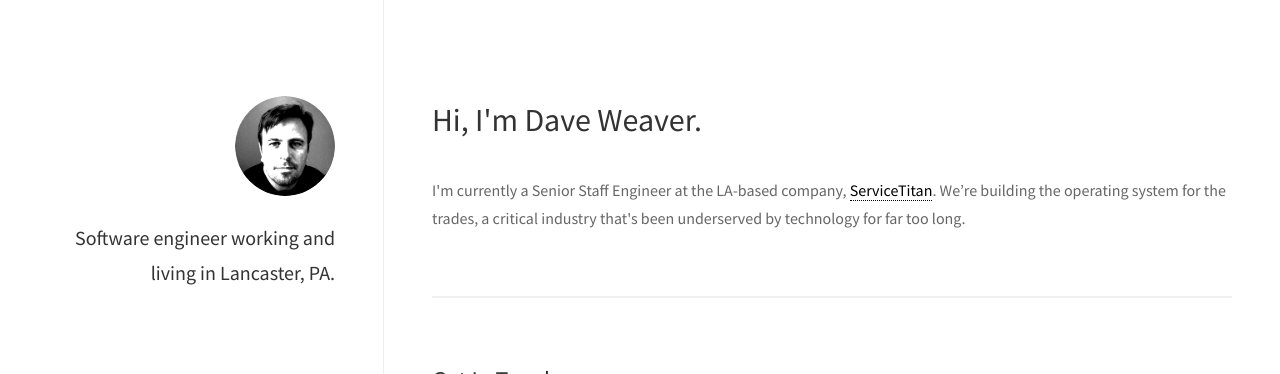
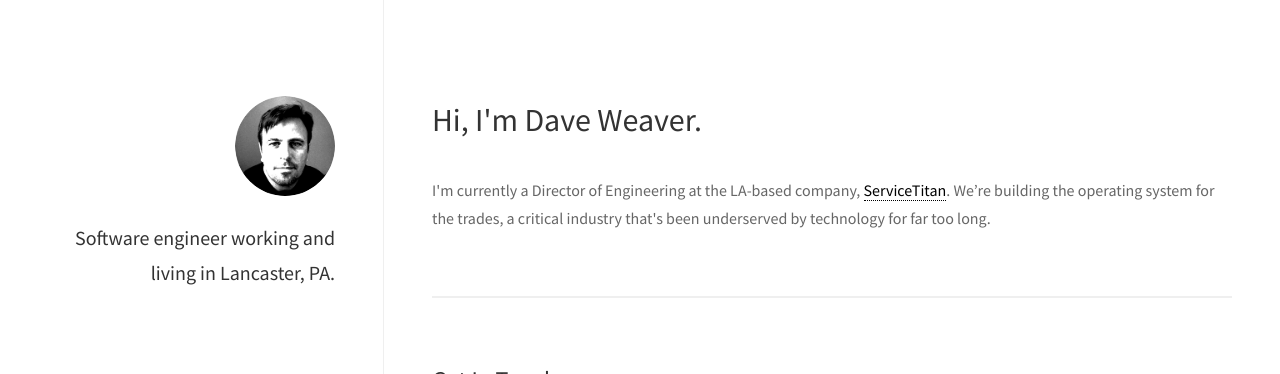
Before and after one commit to davideweaver/davideweaver.github.io, a Jekyll site: the page built from index.html, in a window 1280 px wide and 956 px high. Shown: the top 374 px of the window. Built offline with Jekyll 4.4.1, drawn with Linux system fonts in a browser that asks for light colours; nearby versions of some CDN libraries.

Commit message:
chore: update position

```diff
--- a/_layouts/default.html
+++ b/_layouts/default.html
@@ -13,7 +13,7 @@
 	<header class="major">
 		<h2>Hi, I'm Dave Weaver.</h2>
 	</header>
-	<p>I'm currently a Senior Staff Engineer at the LA-based company, <a href="https://https://www.servicetitan.com/">ServiceTitan</a>.
+	<p>I'm currently a Director of Engineering at the LA-based company, <a href="https://https://www.servicetitan.com/">ServiceTitan</a>.
 		We’re building the operating system for the trades, a critical industry that's been underserved by technology for far too long.</p>
 </section>
 
```
